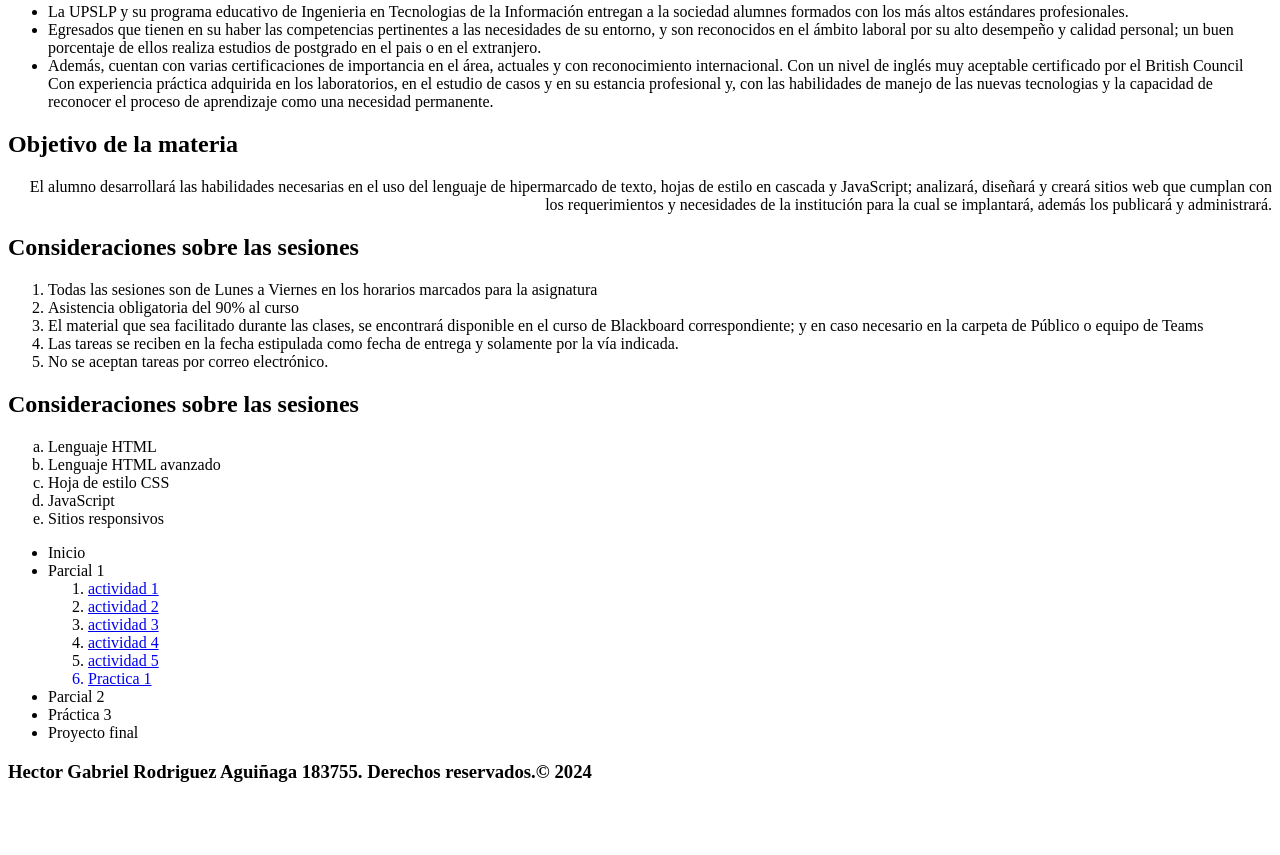
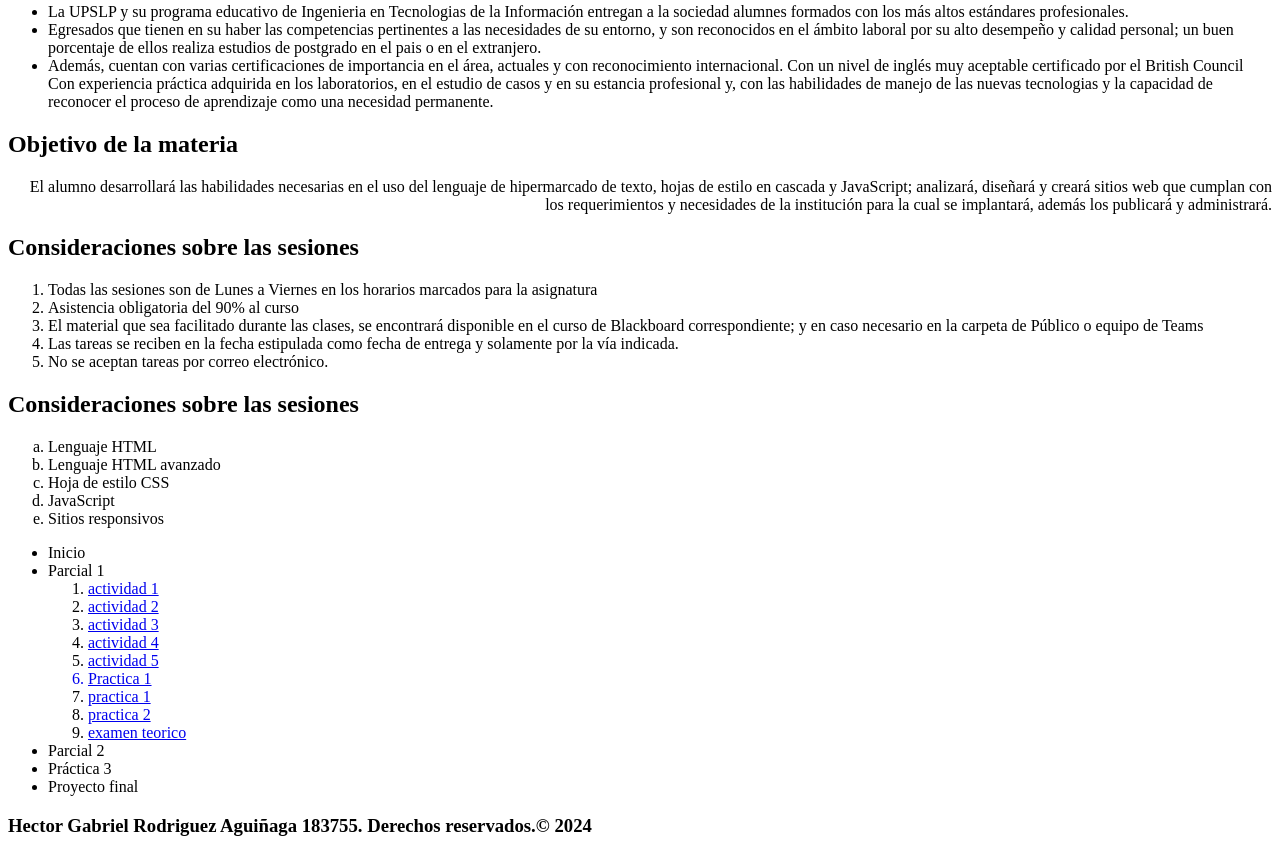
Before and after one commit to hectorgabrielrodriguez/hectorgabrielrodriguez.github.io, a plain HTML site: page index.html in a window 1280 px wide. Shown: the part 1066-1921 px from the top of the page. Before the commit the page ends 1867 px from the top, so only its background shows below. Drawn offline with Linux system fonts and the light colour scheme.

Commit message:
index.html

```diff
--- a/index.html
+++ b/index.html
@@ -107,6 +107,10 @@
 					<li><a href="practica 4.pdf">actividad 4</a></li>
 					<li><a href="practica 5.pdf">actividad 5</a></li>
 					<a href="https://upslp.blackboard.com/ultra/courses/_5230_1/outline/file/_335062_1"alt="dale click"><li>Practica 1</li></a>
+					<li><a href="practica1.html">practica 1</a></li>
+					<li><a href="practica2.html">practica 2</a></li>
+					<li><a href="paginac.html">examen teorico</a></li>
+
 				</ol>
 			</li>
 			<li>Parcial 2</li>
```
